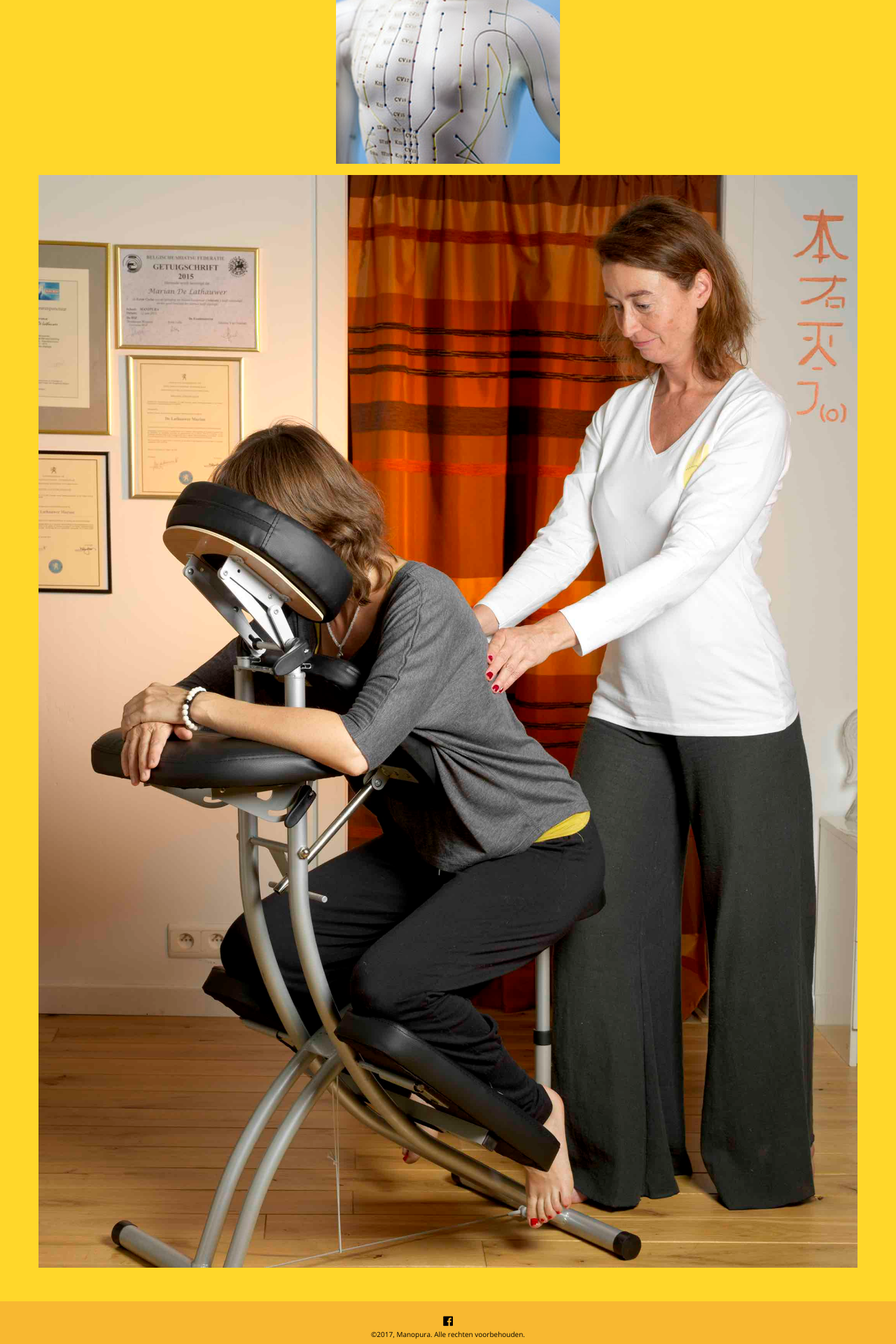
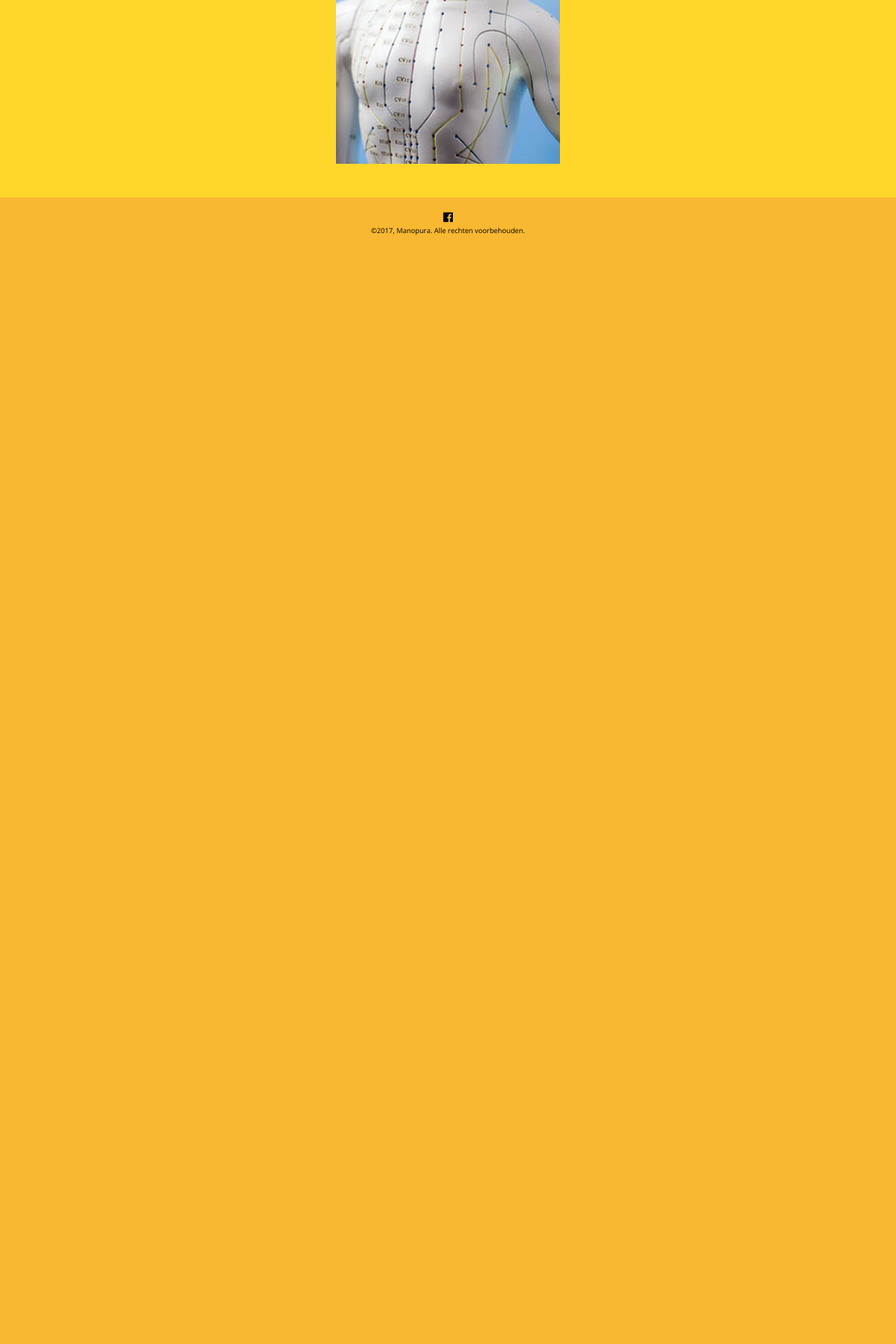
Before and after one commit to manopura/manopura.github.io, a Jekyll site: the page built from shiatsu.md, in a window 1280 px wide. Shown: the part 961-2881 px from the top of the page at 70% size. Built offline with Jekyll 4.4.1, drawn with Linux system fonts in a browser that asks for light colours; nearby versions of some CDN libraries; our own code applies the rules of GitHub Pages for plain Markdown files; after the commit the page ends 1314 px from its top, so only the background shows below that.

Commit message:
Update shiatsu.md

```diff
--- a/shiatsu.md
+++ b/shiatsu.md
@@ -18,4 +18,3 @@ Naast Shiatsu zijn evenwichtige voeding, correcte ademhaling, lichaamsbeweging e
 **Voetreflexologie** is deel van de Shiatsu opleiding. Mensen die graag van een volledige voetmassage genieten, kunnen daarvoor ook bij mij terecht! Lees meer onder "Aanbod/ Voetreflexologie".
 
 ![drukpunten](images/drukpunten.png)
-![drukpunten](images/stoel_web.jpg)
```
